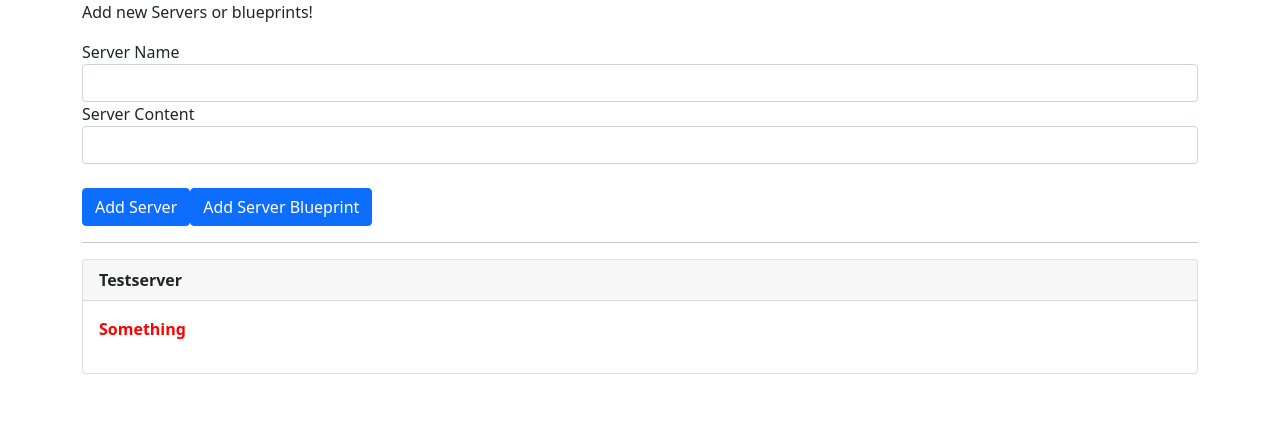
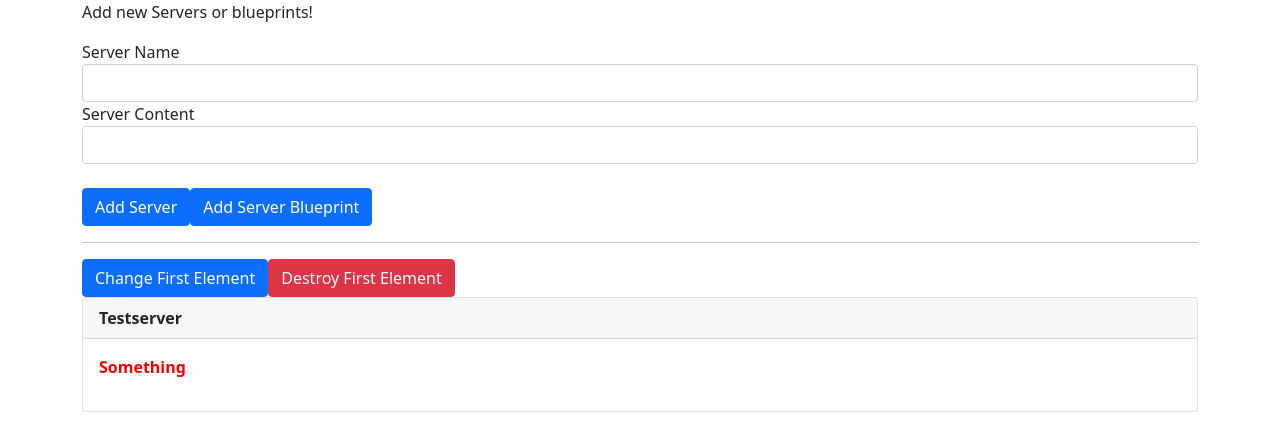
Before and after one commit to Gabriielfeliciano/Angular-Course, an Angular app: page / in a window 1280 px wide. Shown: the top 448 px of the page. Built offline with nearby package versions, Linux system fonts and the light colour scheme.

Commit message:
DOM + lifecycle(OnInit/OnDestroy/OnDoCheck/OnChanges)

```diff
--- a/src/app/app.component.html
+++ b/src/app/app.component.html
@@ -5,9 +5,12 @@
   <hr>
   <div class="row">
     <div class="col-xs-12">
+      <button class="btn btn-primary" (click)="onChangeFirst()">Change First Element</button>
+      <button class="btn btn-danger" (click)="onDestroyFirst()">Destroy First Element</button>
       <app-server-element
       *ngFor="let serverElement of serverElements"
-      [srvElement]="serverElement">
+      [srvElement]="serverElement"
+      [name]='serverElement.name'><!--manda para o @input name-->
       <p>
         <strong *ngIf="serverElement.type === 'server'" style="color: red">{{ serverElement.content }}</strong>
         <em *ngIf="serverElement.type === 'blueprint'" class="text-primary">{{ serverElement.content }}</em>
--- a/src/app/app.component.ts
+++ b/src/app/app.component.ts
@@ -24,4 +24,12 @@ export class AppComponent {
       content: blueprintData.serverContent
     });
    }
+
+   onChangeFirst(){
+     this.serverElements[0].name = 'Changed!';
+   }
+
+   onDestroyFirst(){
+    this.serverElements.splice(0 ,1);
+  }
 }
--- a/src/app/server-element/server-element.component.html
+++ b/src/app/server-element/server-element.component.html
@@ -1,5 +1,6 @@
 <div class="card">
-<div class="card-header"><strong>{{ element.name }}</strong></div>
+<!-- <div class="card-header"><strong>{{ element.name }}</strong></div> -->
+<div class="card-header" #heading><strong>{{ name }}</strong></div>
 <div class="card-body">
   <!-- serve para permitir conteúdo entre as tags do component (app-server-element) -->
   <ng-content></ng-content>
--- a/src/app/server-element/server-element.component.ts
+++ b/src/app/server-element/server-element.component.ts
@@ -1,4 +1,4 @@
-import { Component, Input, OnInit } from '@angular/core';
+import { Component, ElementRef, Input, OnInit, SimpleChange, ViewChild } from '@angular/core';
 
 @Component({
   selector: 'app-server-element',
@@ -8,10 +8,53 @@ import { Component, Input, OnInit } from '@angular/core';
 export class ServerElementComponent implements OnInit {
   @Input('srvElement')
   element!: { type: string; name: string; content: string; };
+  @Input()
+  name!: string;
+  @ViewChild("heading",{static:true}) header!: ElementRef;
 
-  constructor() { }
+  constructor() {
+    console.log('constructor called!');
+   }
 
-  ngOnInit(): void {
+  // ver ações que alteraram
+  ngOnChanges(changes: SimpleChange){
+    console.log('ngOnChanges called!');
+    console.log(changes);
   }
 
+  // iniciando o componente
+  ngOnInit(): void {
+    console.log('ngOnInit called!');
+    console.log('Text:' + this.header.nativeElement.textContent);
+
+  }
+
+  //verificando ações que foram feitas
+  ngDoCheck(){
+    console.log('ngDoChecked called!');
+  }
+
+  ngAfterContentInit(){
+    console.log('ngAfterContentInit called!')
+  }
+
+  ngAfterContentChecked(){
+    console.log('ngAfterContentChecked called!')
+  }
+
+  // ver ações para iniciar depois da formação do view
+  ngAfterViewInit(){
+    console.log('ngAfterViewInit called!')
+    console.log('Text:' + this.header.nativeElement.textContent);
+  }
+
+  // ver ações para que mudaram depois da formação do view
+  ngAfterViewChecked(){
+    console.log('ngAfterViewChecked called!')
+  }
+
+  //destruir um elemento
+  ngOnDestroy(){
+    console.log('ngOnDestroy called!')
+  }
 }
```
